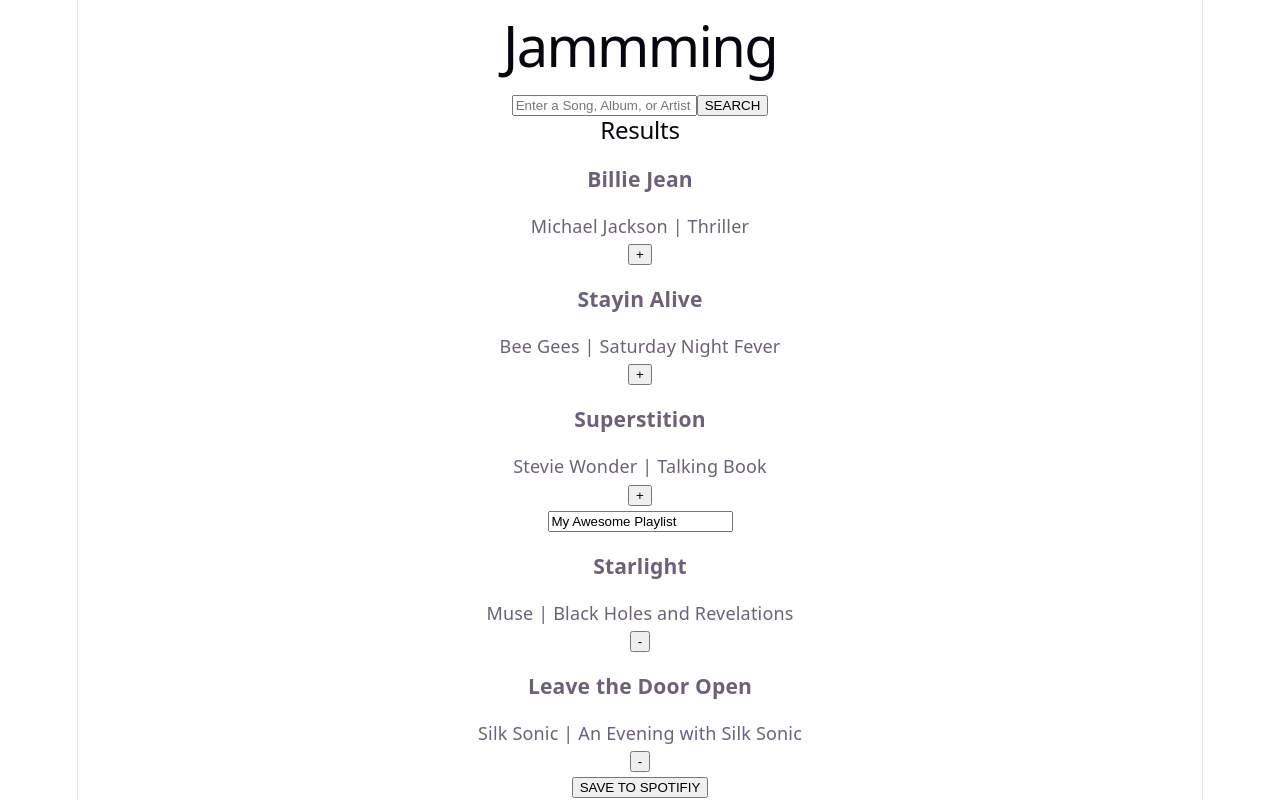
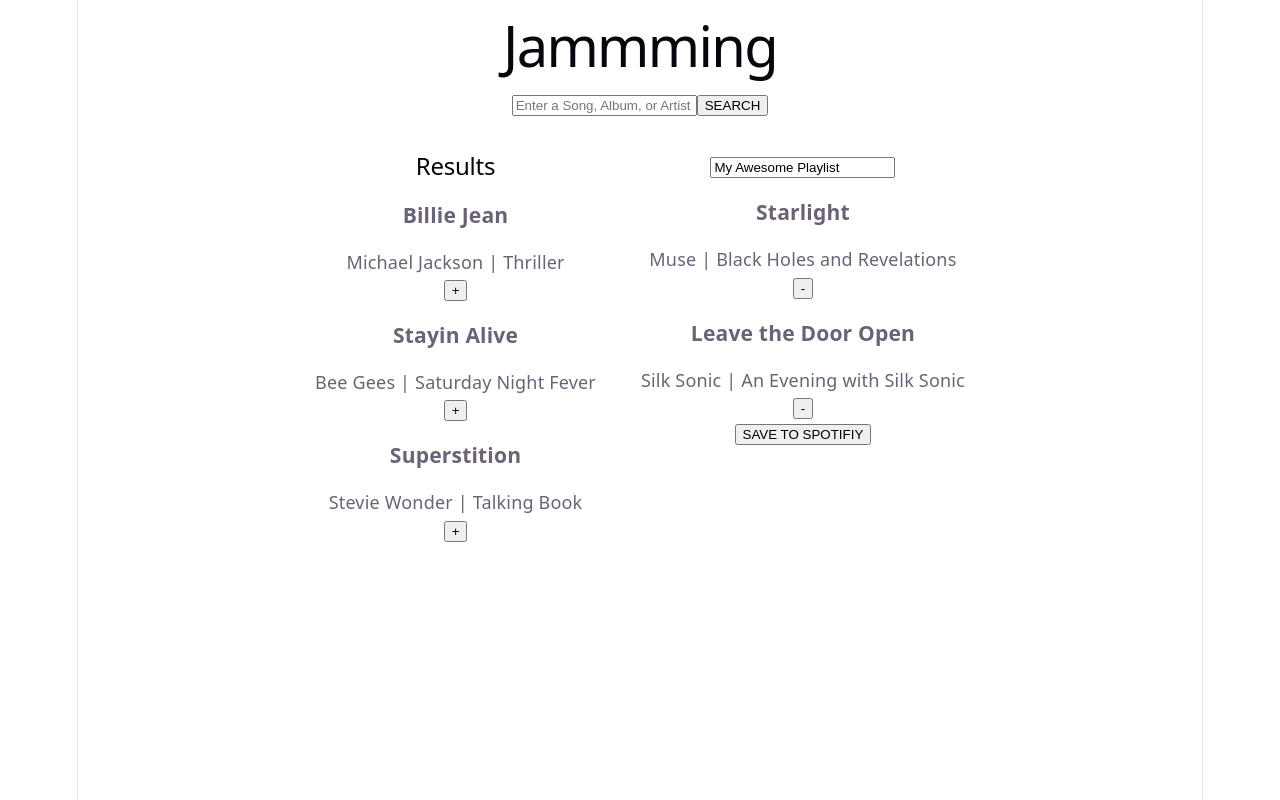
Before and after one commit to MayaKirken/Jammming, a React (Vite) app in the folder Jammming/: page / in a window 1280 px wide. Built offline with nearby package versions, Linux system fonts and the light colour scheme.

Commit message:
Switch main layout to flex row for components

```diff
--- a/Jammming/src/App.css
+++ b/Jammming/src/App.css
@@ -68,6 +68,16 @@
     padding: 32px 20px 24px;
     gap: 18px;
   }
+}
+
+.App-playlist {
+  display: flex;
+  flex-direction: row;
+  justify-content: center;
+  gap: 2.5rem;
+  width: 100%;
+  max-width: 1100px;
+  margin: 2rem auto 0 auto;
 }
 
 #next-steps {
```
